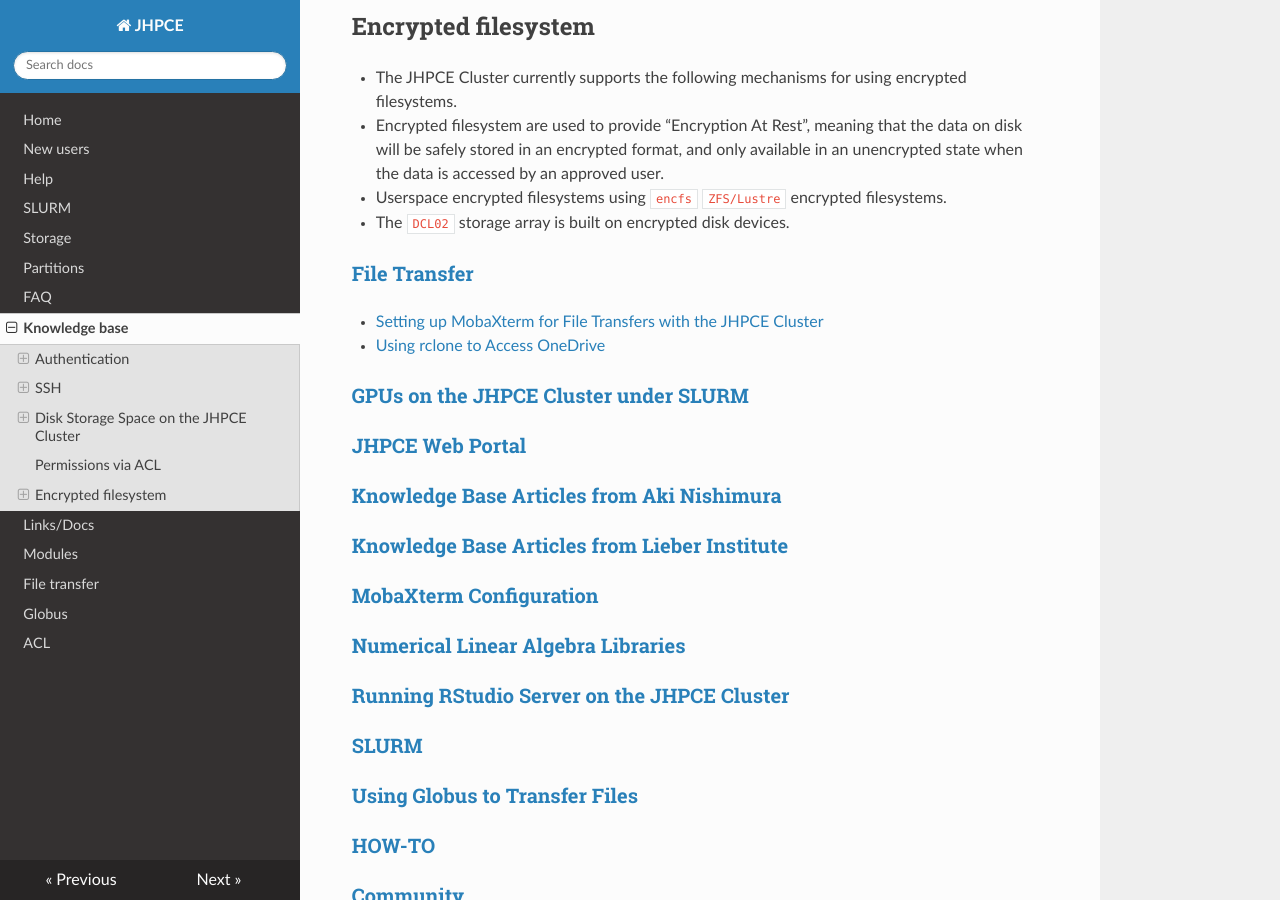
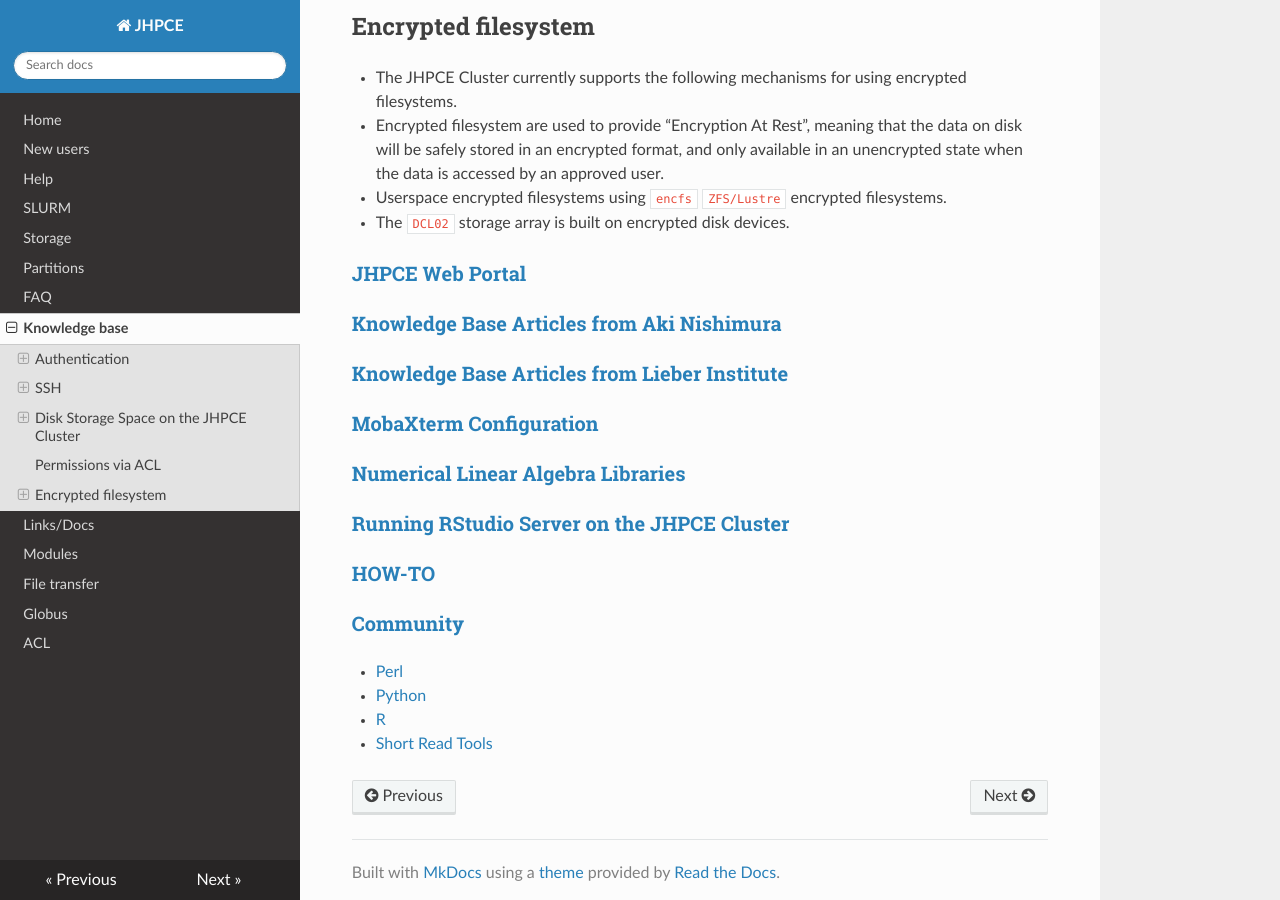
Before and after one commit to jhpce-jhu/jhpce_mkdocs, an MkDocs documentation site: the page built from docs/knowledge_base.md, in a window 1280 px wide and 900 px high, scrolled down 4154 px. Built offline with MkDocs 1.6.1, drawn with Linux system fonts in a browser that asks for light colours; nearby versions of some CDN libraries.

Commit message:
Worked more on knowldge_base

```diff
--- a/docs/knowledge_base.md
+++ b/docs/knowledge_base.md
@@ -123,11 +123,6 @@ filesystems.
 + The `DCL02` storage array is built on encrypted disk
 devices.
 
-### [File Transfer](https://jhpce.jhu.edu/knowledge-base/file-transfer/)
-- [Setting up MobaXterm for File Transfers with the JHPCE Cluster](https://jhpce.jhu.edu/knowledge-base/setting-up-mobaxterm-for-file-transfers-with-the-jhpce-cluster/)
-- [Using rclone to Access OneDrive](https://jhpce.jhu.edu/knowledge-base/using-rclone-to-access-onedrive/)
-
-### [GPUs on the JHPCE Cluster under SLURM](https://jhpce.jhu.edu/knowledge-base/gpus-on-the-jhpce-cluster-under-slurm/)
 
 ### [JHPCE Web Portal](https://jhpce.jhu.edu/knowledge-base/jhpce-web-portal/)
 
@@ -141,10 +136,6 @@ devices.
 
 ### [Running RStudio Server on the JHPCE Cluster](https://jhpce.jhu.edu/knowledge-base/running-rstudio-server-on-the-jhpce-cluster/)
 
-### [SLURM](https://jhpce.jhu.edu/knowledge-base/slurm/)
-
-### [Using Globus to Transfer Files](https://jhpce.jhu.edu/knowledge-base/using-globus-to-transfer-files/)
-
 ### [HOW-TO](https://jhpce.jhu.edu/knowledge-base/how-to/)
 
 ### [Community](https://jhpce.jhu.edu/knowledge-base/community/)
```
Also changed, not shown: docs/file_transfer.md (+4 -0 lines), docs/slurm.md (+3 -0 lines).
